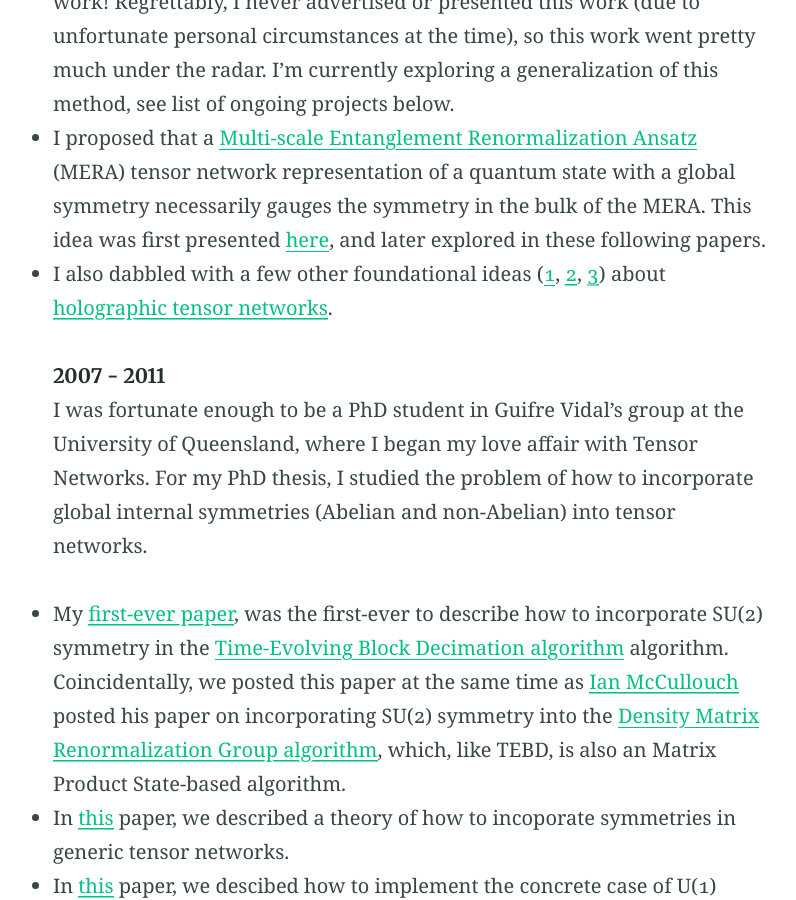
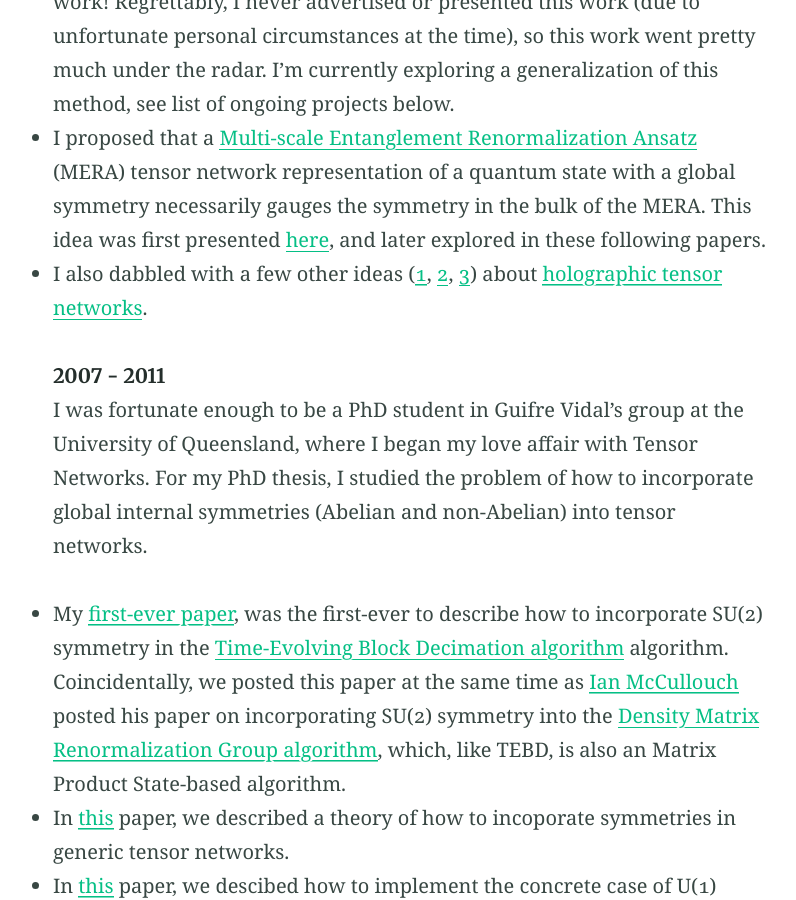
Before and after one commit to qsukhi/qsukhi.github.io, a Jekyll site: the page built from index.md, in a window 1280 px wide and 900 px high, scrolled down 2285 px. Shown: the whole window, without its empty margins (230-1026 px from the left). Built offline with Jekyll 4.4.1, drawn with Linux system fonts in a browser that asks for light colours.

Commit message:
Update index.md

```diff
--- a/index.md
+++ b/index.md
@@ -35,7 +35,7 @@ I was a Research Fellow in the Topological Quantum Computing group at Macquarie
 - I helped develop a new method for [simulating quantum field theory using wavelets](https://journals.aps.org/pra/abstract/10.1103/PhysRevA.92.032315).
 - I [proposed](https://arxiv.org/abs/1409.7873) a new [Matrix Product State](https://tensornetwork.readthedocs.io/en/latest/basic_mps.html)-based algorithm to detect one-dimensional [symmetry protected topological phases of matter](http://topo-houches.pks.mpg.de/wp-content/uploads/2015/01/pollmann_spt.pdf) without using order parameters (local or non-local). I'm actually proud about this work! Regrettably, I never advertised or presented this work (due to unfortunate personal circumstances at the time), so this work went pretty much under the radar. I'm currently exploring a generalization of this method, see list of ongoing projects below.
 - I proposed that a [Multi-scale Entanglement Renormalization Ansatz](https://www.benasque.org/2015gravity/talks_contr/211_VidalBenasque2015.pdf) (MERA) tensor network representation of a quantum state with a global symmetry necessarily gauges the symmetry in the bulk of the MERA. This idea was first presented [here](https://journals.aps.org/prb/abstract/10.1103/PhysRevB.88.121108), and later explored in these following papers.
-- I also dabbled with a few other foundational ideas ([1](https://journals.aps.org/prd/abstract/10.1103/PhysRevD.97.026012), [2](https://journals.aps.org/prd/abstract/10.1103/PhysRevD.97.026013), [3](https://www.nature.com/articles/s41534-020-0255-7)) about [holographic tensor networks](https://www.preposterousuniverse.com/blog/2015/05/05/does-spacetime-emerge-from-quantum-information/).
+- I also dabbled with a few other ideas ([1](https://journals.aps.org/prd/abstract/10.1103/PhysRevD.97.026012), [2](https://journals.aps.org/prd/abstract/10.1103/PhysRevD.97.026013), [3](https://www.nature.com/articles/s41534-020-0255-7)) about [holographic tensor networks](https://www.preposterousuniverse.com/blog/2015/05/05/does-spacetime-emerge-from-quantum-information/).
 
 ###### 2007 - 2011
 I was fortunate enough to be a PhD student in Guifre Vidal's group at the University of Queensland, where I began my love affair with Tensor Networks. For my PhD thesis, I  studied the problem of how to incorporate global internal symmetries (Abelian and non-Abelian) into tensor networks.
```
